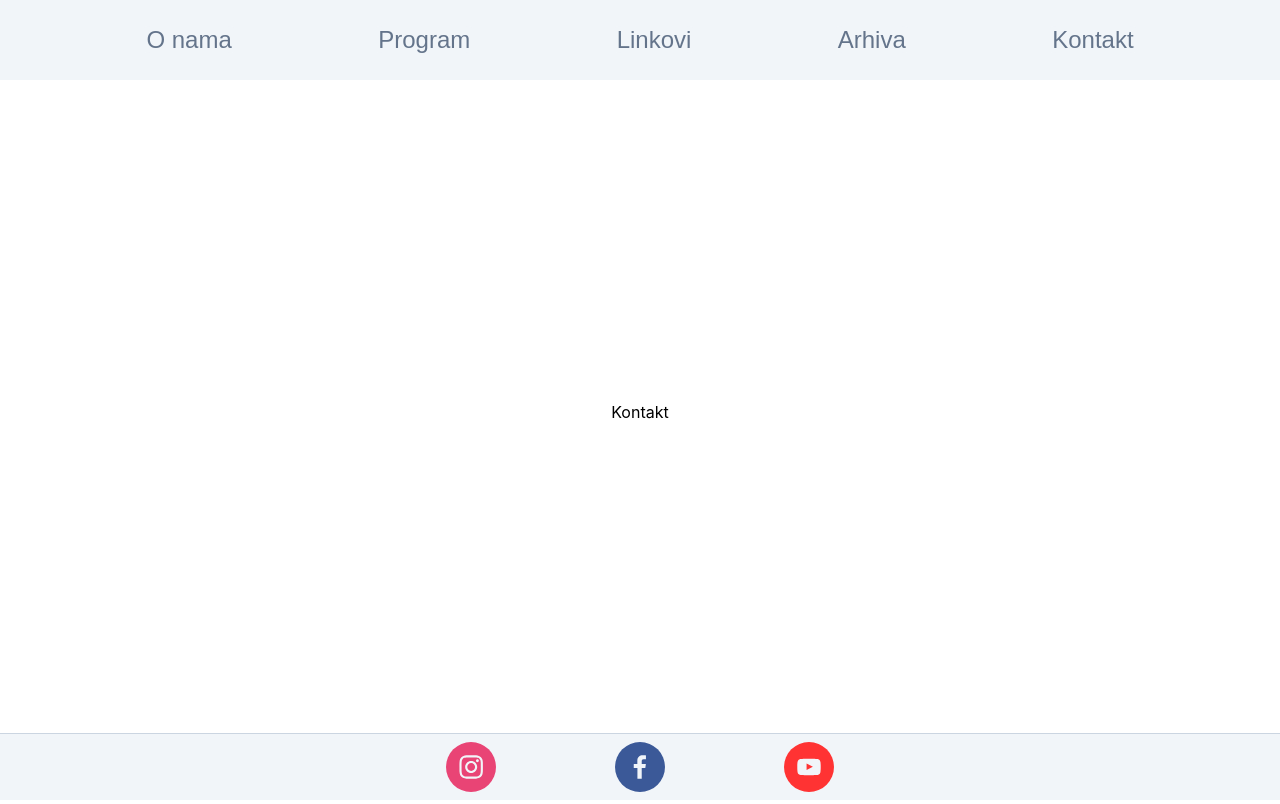
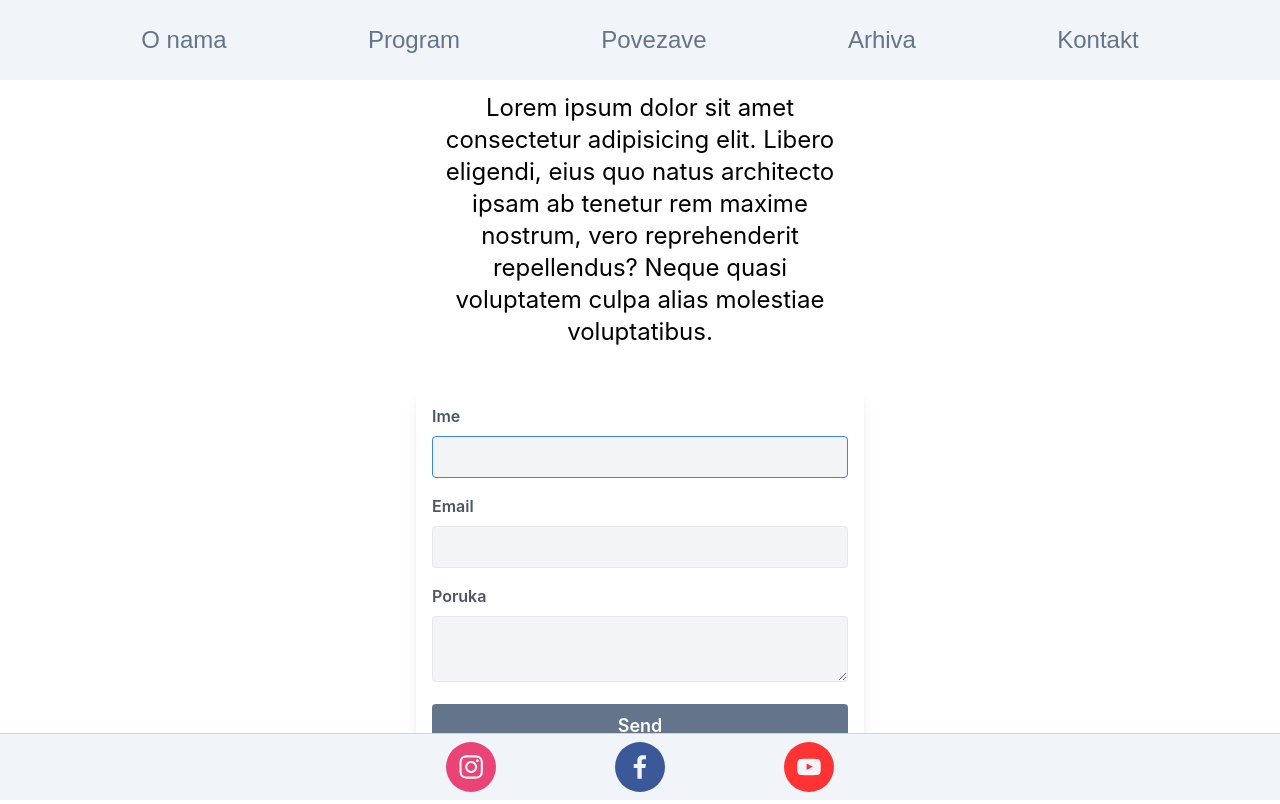
Before and after one commit to NikolaJelavic/defonija, a React (Create React App) app: page /kontakt in a window 1280 px wide. Built offline with nearby package versions, Linux system fonts and the light colour scheme.

Commit message:
navbar and oNas

```diff
--- a/package.json
+++ b/package.json
@@ -3,6 +3,7 @@
   "version": "0.1.0",
   "private": true,
   "dependencies": {
+    "@emailjs/browser": "^4.3.3",
     "@testing-library/jest-dom": "^5.17.0",
     "@testing-library/react": "^13.4.0",
     "@testing-library/user-event": "^13.5.0",
@@ -38,6 +39,7 @@
     ]
   },
   "devDependencies": {
+    "@babel/plugin-proposal-private-property-in-object": "^7.0.0",
     "tailwindcss": "^3.4.0"
   }
 }
--- a/src/App.jsx
+++ b/src/App.jsx
@@ -1,10 +1,10 @@
 import { BrowserRouter as Router, Routes, Route } from 'react-router-dom';
 import './App.css';
-import ONama from './pages/ONama';
+import ONas from './pages/ONas';
 import Program from './pages/Program';
-import Linkovi from './pages/Linkovi';
+import Povezave from './pages/Povezave';
+import Arhiv from './pages/Arhiv'
 import Kontakt from './pages/Kontakt';
-import Arhiva from './pages/Arhiva'
 import Navbar from './components/Navbar';
 
 
@@ -16,10 +16,10 @@ function App() {
       <Router>
         <Navbar />
         <Routes>
-          <Route path="/" element={<ONama />} />
+          <Route path="/" element={<ONas />} />
           <Route path="/program" element={<Program />} />
-          <Route path="/linkovi" element={<Linkovi />} />
-          <Route path='/arhiva' element={<Arhiva/>}/>
+          <Route path="/povezave" element={<Povezave />} />
+          <Route path="/arhiv" element={<Arhiv />}/>
           <Route path="/kontakt" element={<Kontakt />} />
         </Routes>
 
--- a/src/components/Navbar.jsx
+++ b/src/components/Navbar.jsx
@@ -62,14 +62,14 @@ export default function Navbar() {
         </NavLink>
 
         <NavLink
-          to="/linkovi"
+          to="/povezave"
           onClick={toggleMenu}
         >
-          Linkovi
+          Povezave
         </NavLink>
 
         <NavLink
-          to="/Arhiva"
+          to="/arhiv"
           onClick={toggleMenu}
         >
           Arhiva
--- a/src/pages/Linkovi.jsx
+++ b/src/pages/Arhiv.jsx
@@ -1,12 +1,12 @@
 import Footer from "../components/Footer";
 
 
-export default function Linkovi() {
+export default function Arhiv() {
 
 
     return (
         <>
-            <p className="my-80 text-center">Linkovi</p>
+            <p className="my-80 text-center">Arhiv</p>
             <Footer/>
         </>
     )
--- a/src/pages/Kontakt.jsx
+++ b/src/pages/Kontakt.jsx
@@ -1,12 +1,86 @@
 import Footer from "../components/Footer";
+import React, { useRef } from "react";
+import emailjs from "@emailjs/browser";
+
+
 
 
 export default function Kontakt() {
+    const form = useRef();
+
+    const sendEmail = (e) => {
+      e.preventDefault();
+
+      emailjs
+        .sendForm(
+          "",
+          "",
+          form.current,
+          ""
+        )
+        .then(
+          (result) => {
+            console.log(result.text);
+            console.log("message sent");
+            e.target.reset();
+          },
+          (error) => {
+            console.log(error.text);
+          }
+        );
+    };
 
 
     return (
         <>
-            <p className="my-80 text-center">Kontakt</p>
+            <div className="flex justify-center items-center flex-col">
+        <h1 className="sm:text-2xl mt-3 sm:w-1/3 text-center">
+          Lorem ipsum dolor sit amet consectetur adipisicing elit. Libero eligendi, eius quo natus architecto ipsam ab tenetur rem maxime nostrum, vero reprehenderit repellendus? Neque quasi voluptatem culpa alias molestiae voluptatibus.
+        </h1>
+
+
+      </div>
+
+      <form
+        ref={form}
+        onSubmit={sendEmail}
+        className="max-w-md mx-auto p-4 bg-white shadow-lg rounded-lg my-10"
+      >
+        <div className="mb-4">
+          <label className="block text-gray-600 font-semibold">Ime</label>
+          <input
+            type="text"
+            name="user_name"
+            className="w-full px-4 py-2 mt-2 text-gray-800 bg-gray-100 border rounded focus:outline-none focus:border-blue-500"
+            placeholder=""
+            autoFocus
+          />
+        </div>
+        <div className="mb-4">
+          <label className="block text-gray-600 font-semibold">Email</label>
+          <input
+            type="email"
+            name="user_email"
+            className="w-full px-4 py-2 mt-2 text-gray-800 bg-gray-100 border rounded focus:outline-none focus:border-blue-500"
+            placeholder=""
+          />
+        </div>
+        <div className="mb-4">
+          <label className="block text-gray-600 font-semibold">Poruka</label>
+          <textarea
+            name="message"
+            className="w-full px-4 py-2 mt-2 text-gray-800 bg-gray-100 border rounded focus:outline-none focus:border-blue-500"
+            placeholder=""
+          />
+        </div>
+        <div className="text-center">
+          <input
+            type="submit"
+            value="Send"
+            className="w-full px-4 py-2 text-lg font-semibold text-white bg-slate-500 rounded hover:bg-slate-700 focus:outline-none focus:bg-blue-600"
+          />
+        </div>
+      </form>
             <Footer/>
         </>
     )
--- a/src/pages/ONama.jsx
+++ /dev/null
@@ -1,20 +0,0 @@
-import Footer from "../components/Footer";
-
-export default function ONama() {
-
-
-    return (
-        <>
-             <main class="flex justify-center mb-32">
-                <article className="bg-slate-200 w-11/12 md:w-1/2 mt-6 rounded-xl p-5 min-h-full " >
-                    <img src="https://res.cloudinary.com/dapwniqqn/image/upload/v1709844144/Defonija/AboutUs/about_geg8fr.jpg" alt="ONama" />
-                    <p className="text-xl p-4">
-                    For over 20 years an extremely important avenue for explorative music in Slovenia. Held at Club Gromka in the Autonomous Cultural Centre Metelkova mesto, Defonija runs a free-wheeling programme that can easily pair experimental rock with improv gigs in the same evening. Though, it does have a penchant for the great tradition of no-nonsense free jazz.
-                    </p>
-                    <p className="text-right">&mdash;European Jazz Network (EJN)</p>
-                </article>
-             </main>
-            <Footer/>
-        </>
-    )
-};
--- /dev/null
+++ b/src/pages/ONas.jsx
@@ -0,0 +1,37 @@
+import Footer from "../components/Footer";
+import { useState } from 'react';
+
+
+export default function ONas() {
+
+    const [imageSrc, setImageSrc] = useState("https://res.cloudinary.com/dapwniqqn/image/upload/v1710172792/Defonija/AboutUs/822ad0b9-305a-4ec2-8fa1-985b3b2df7de_g7jztq.jpg");
+
+    const handleMouseEnter = () => {
+      setImageSrc("https://res.cloudinary.com/dapwniqqn/image/upload/v1710172792/Defonija/AboutUs/736762dc-36e4-4627-8841-3973209616b4_sytboj.jpg");
+    };
+
+    const handleMouseLeave = () => {
+      setImageSrc("https://res.cloudinary.com/dapwniqqn/image/upload/v1710172792/Defonija/AboutUs/822ad0b9-305a-4ec2-8fa1-985b3b2df7de_g7jztq.jpg");
+    };
+
+
+    return (
+        <>
+        <main className="flex justify-center mb-32">
+        <article className="bg-slate-200 w-11/12 md:w-1/2 mt-6 rounded-xl p-5 min-h-full" >
+          <img
+            src={imageSrc}
+            alt="ONama"
+            onMouseEnter={handleMouseEnter}
+            onMouseLeave={handleMouseLeave}
+          />
+          <p className="text-xl p-4">
+            For over 20 years an extremely important avenue for explorative music in Slovenia. Held at Club Gromka in the Autonomous Cultural Centre Metelkova mesto, Defonija runs a free-wheeling programme that can easily pair experimental rock with improv gigs in the same evening. Though, it does have a penchant for the great tradition of no-nonsense free jazz.
+          </p>
+          <p className="text-right">&mdash;Europe Jazz Network (EJN)</p>
+        </article>
+      </main>
+      <Footer/>
+        </>
+    )
+};
--- a/src/pages/Arhiva.jsx
+++ b/src/pages/Povezave.jsx
@@ -1,12 +1,12 @@
 import Footer from "../components/Footer";
 
 
-export default function Arhiva() {
+export default function Povezave() {
 
 
     return (
         <>
-            <p className="my-80 text-center">Arhiva</p>
+            <p className="my-80 text-center">Povezave</p>
             <Footer/>
         </>
     )
```
Also changed, not shown: 1 other file (tests, documents, lock files or other folders).
